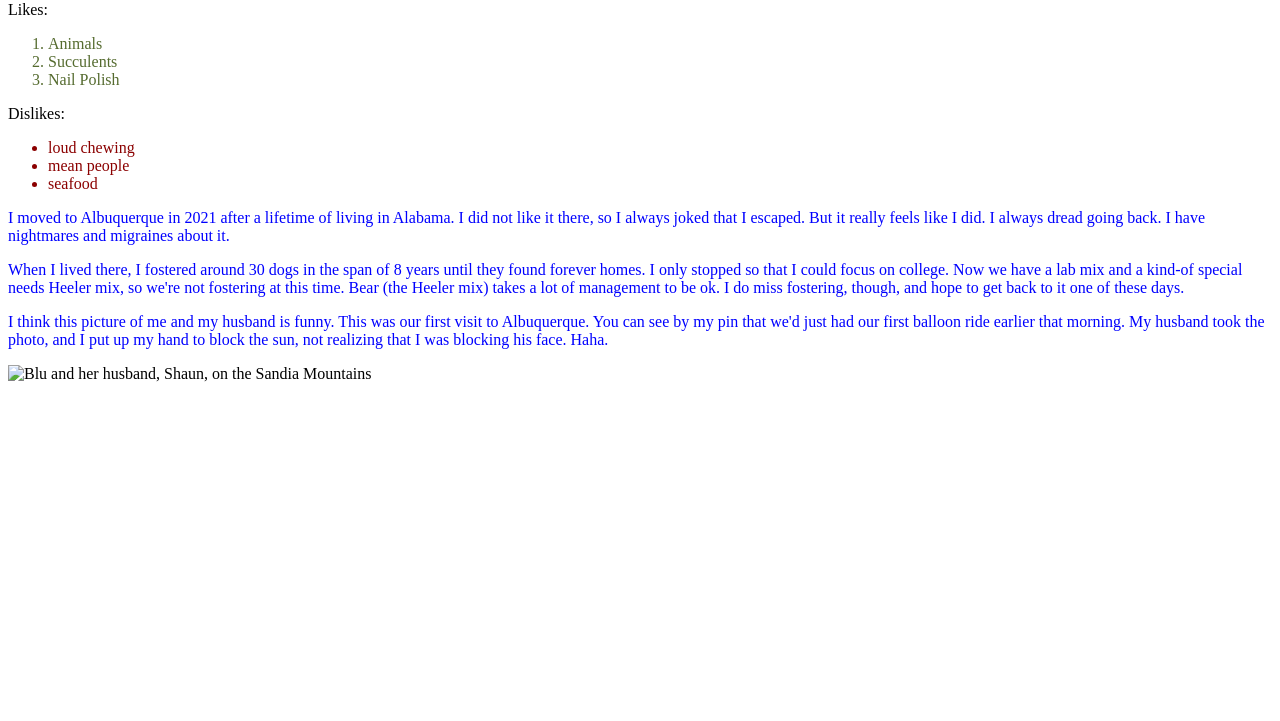
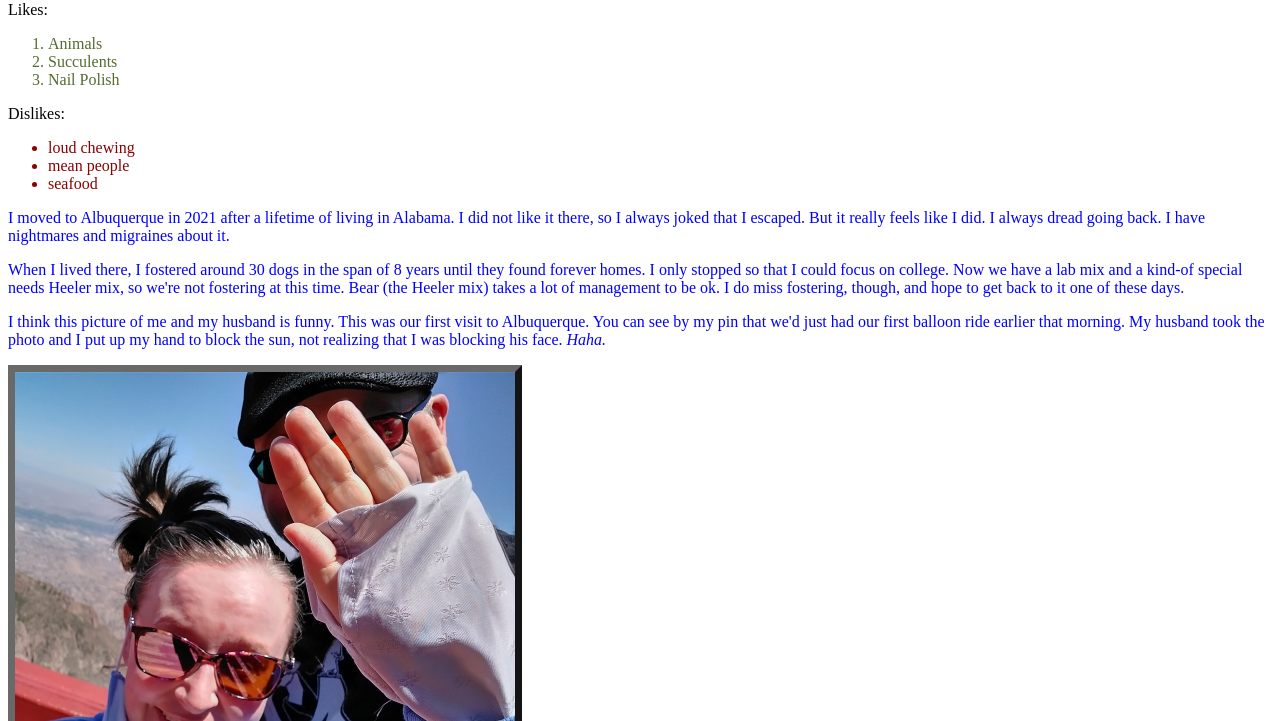
Before and after one commit to BluDX/about-blu-xenethos, a plain HTML site: page index.html in a window 1280 px wide. Shown: the part 79-800 px from the top of the page. Drawn offline with Linux system fonts and the light colour scheme.

Commit message:
Added a border and emphasis

```diff
--- a/index.html
+++ b/index.html
@@ -27,7 +27,7 @@ Dislikes:
 
 <p>When I lived there, I fostered around 30 dogs in the span of 8 years until they found forever homes.  I only stopped so that I could focus on college.  Now we have a lab mix and a kind-of special needs Heeler mix, so we're not fostering at this time.  Bear (the Heeler mix) takes a lot of management to be ok.  I do miss fostering, though, and hope to get back to it one of these days.</p>
 
-<p>I think this picture of me and my husband is funny.  This was our first visit to Albuquerque.  You can see by my pin that we'd just had our first balloon ride earlier that morning.  My husband took the photo, and I put up my hand to block the sun, not realizing that I was blocking his face.  Haha.</p>
+<p>I think this picture of me and my husband is funny.  This was our first visit to Albuquerque.  You can see by my pin that we'd just had our first balloon ride earlier that morning.  My husband took the photo and I put up my hand to block the sun, not realizing that I was blocking his face.  <em>Haha.</em></p>
 
 <img
         src="./bluAndShaun.jpg"
--- a/style.css
+++ b/style.css
@@ -2,11 +2,17 @@ h1 {
     color: mediumpurple;
 }
 
-ol {color: darkolivegreen
+ol {color: darkolivegreen;
 }
 
-ul {color: darkred
+ul {color: darkred;
 }
 
-p {color: blue
+p {color: blue;
 }
+
+img {
+    border-width: 7px;
+    border-style: outset;
+    border-color: dimgray;
+}
```
Also changed, not shown: bluAndShaun.jpg (added).
